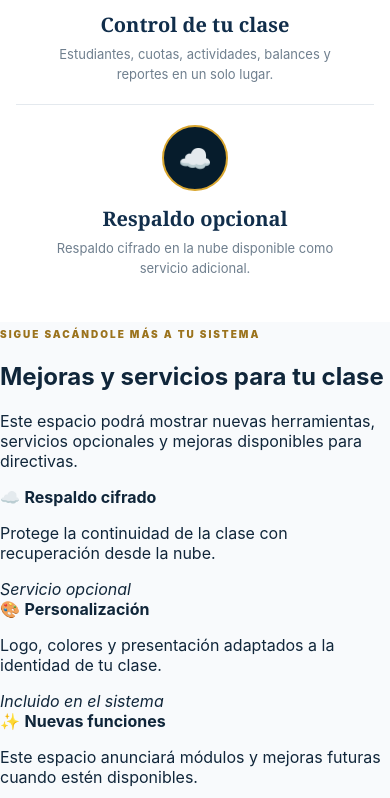
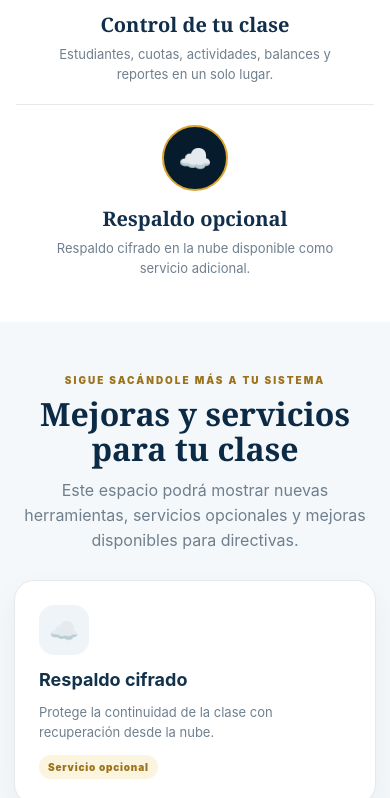
Before and after one commit to eliezelapolinaris2017-lab/Clase-Graduanda-PR., a website: page acceso/index.html in a window 390 px wide. Shown: the part 1187-1985 px from the top of the page. Drawn offline with Linux system fonts and the light colour scheme; no server answers.

Commit message:
Completar diseño del acceso administrativo

```diff
--- a/acceso/access.css
+++ b/acceso/access.css
@@ -112,3 +112,31 @@ footer{display:flex;justify-content:space-between;align-items:center;gap:18px;pa
   .story-points{grid-template-columns:1fr}
   footer{flex-direction:column;text-align:center}
 }
+
+
+/* ===== ADMIN ACCESS ONLY 2026-09-21 ===== */
+.admin-chip{font-size:10px;letter-spacing:1.8px;font-weight:900;color:#f1ca62;padding:9px 13px;border:1px solid rgba(241,202,98,.42);border-radius:999px;background:rgba(5,28,46,.42);backdrop-filter:blur(8px)}
+.access-actions.admin-only{grid-template-columns:minmax(0,620px);max-width:620px}
+.primary-admin{background:linear-gradient(110deg,#dca72d,#f2ce67)!important;color:#0b2942!important;border:0!important;box-shadow:0 18px 38px rgba(216,165,43,.28)!important}
+.primary-admin .icon{background:rgba(7,31,51,.12)!important;color:#0b2942!important}
+.admin-note{display:grid;gap:4px;width:min(100%,620px);margin-top:16px;padding:13px 15px;border:1px solid rgba(255,255,255,.14);border-radius:14px;background:rgba(4,27,45,.48);backdrop-filter:blur(8px);color:#d4dee6;font-size:12px;line-height:1.45}
+.admin-note strong{color:#f2ca61;font-size:12px}
+.admin-growth{padding:68px 20px;background:#f5f8fa}
+.admin-growth-head{max-width:950px;margin:0 auto 28px;text-align:center}
+.admin-growth-head h2{font-family:Georgia,serif;font-size:40px;line-height:1.08;margin:9px 0 12px;color:#0b2a45}
+.admin-growth-head p{max-width:700px;margin:auto;color:var(--muted);line-height:1.55}
+.growth-grid{display:grid;grid-template-columns:repeat(3,1fr);gap:14px;max-width:1050px;margin:auto}
+.growth-grid article{padding:24px;border:1px solid var(--line);border-radius:20px;background:#fff;box-shadow:0 12px 30px rgba(8,29,45,.05)}
+.growth-grid article>span{width:50px;height:50px;display:grid;place-items:center;border-radius:15px;background:#eef4f8;font-size:24px;margin-bottom:14px}
+.growth-grid strong{display:block;font-size:18px;color:#12324b}
+.growth-grid p{font-size:13px;line-height:1.5;color:var(--muted);min-height:58px}
+.growth-grid em{display:inline-block;font-style:normal;font-size:10px;font-weight:900;letter-spacing:.8px;color:#9a731b;background:#fbf4df;padding:6px 9px;border-radius:999px}
+@media(max-width:820px){
+  .growth-grid{grid-template-columns:1fr}
+  .growth-grid p{min-height:0}
+}
+@media(max-width:600px){
+  .admin-chip{display:none}
+  .admin-growth{padding:46px 14px}
+  .admin-growth-head h2{font-size:32px}
+}
```
